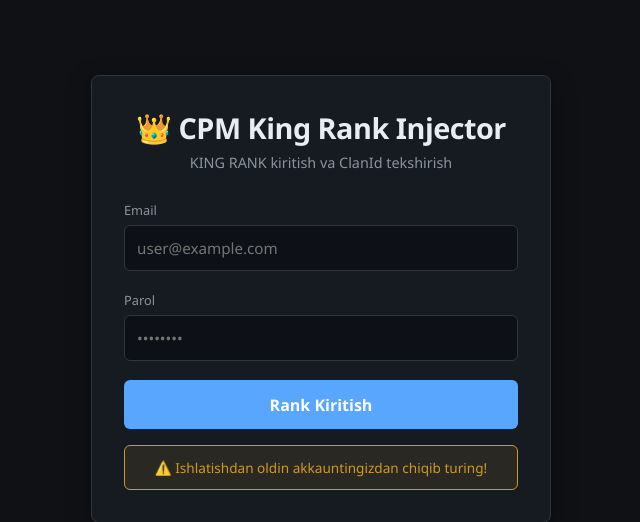
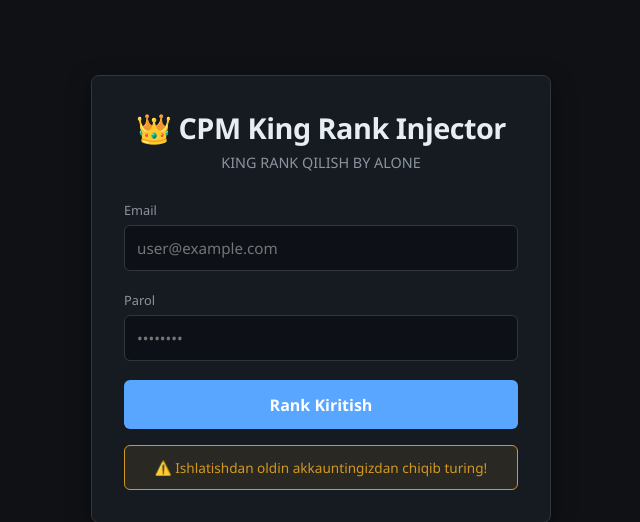
Before and after one commit to uzhackedpc333/cpm-rank-injector-test, a Flask app: page / in a window 1280 px wide. Shown: the top 522 px of the page, without its empty margins (319-959 px from the left). Run offline with Flask 3, Linux system fonts and the light colour scheme.

Commit message:
Update subtitle text in index.html

```diff
--- a/templates/index.html
+++ b/templates/index.html
@@ -21,7 +21,7 @@
         <div class="container">
             <div class="card">
                 <h1>👑 CPM King Rank Injector</h1>
-                <p class="subtitle">KING RANK kiritish va ClanId tekshirish</p>
+                <p class="subtitle">KING RANK QILISH BY ALONE</p>
 
                 <form id="injectForm">
                     <div class="input-group">
```
